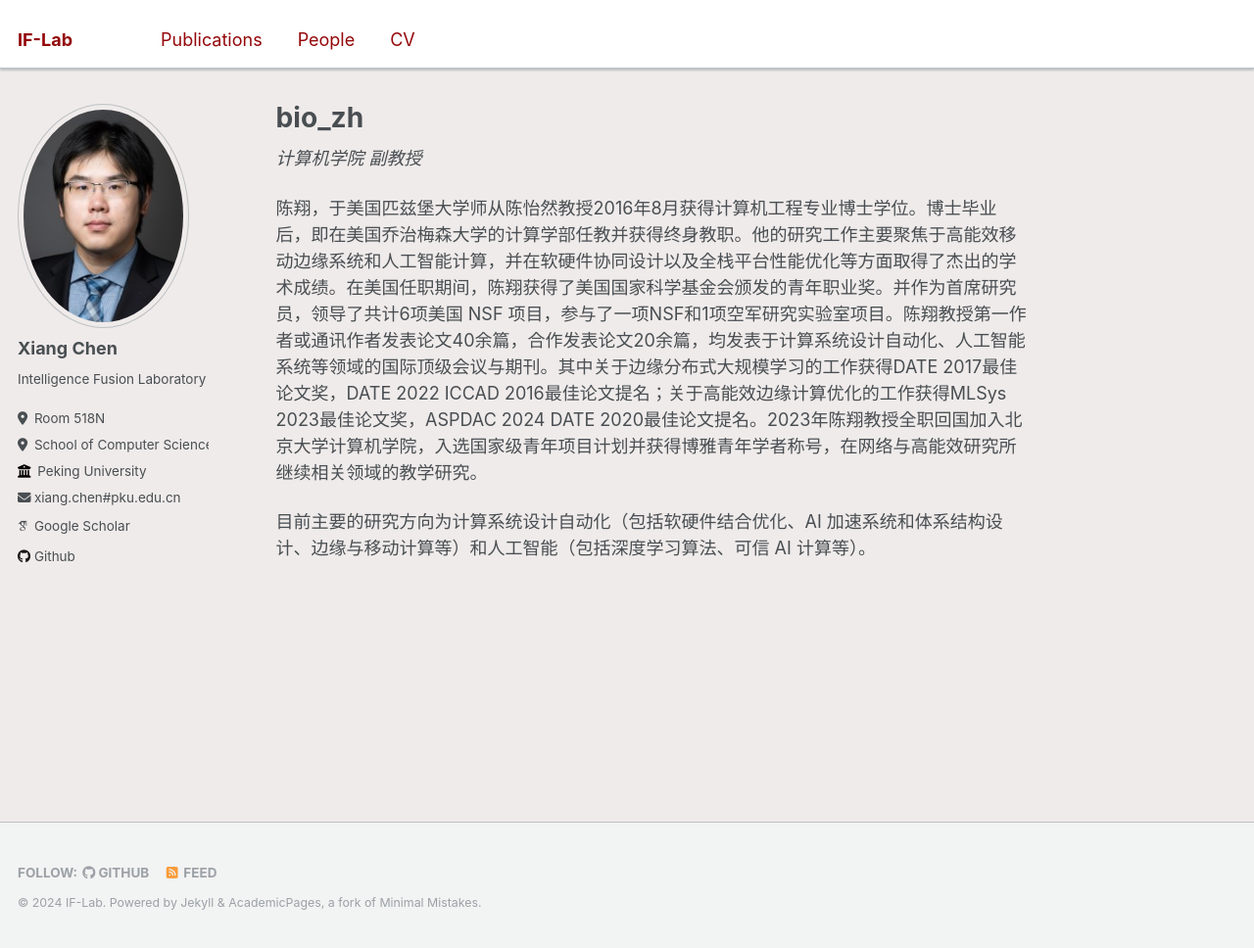
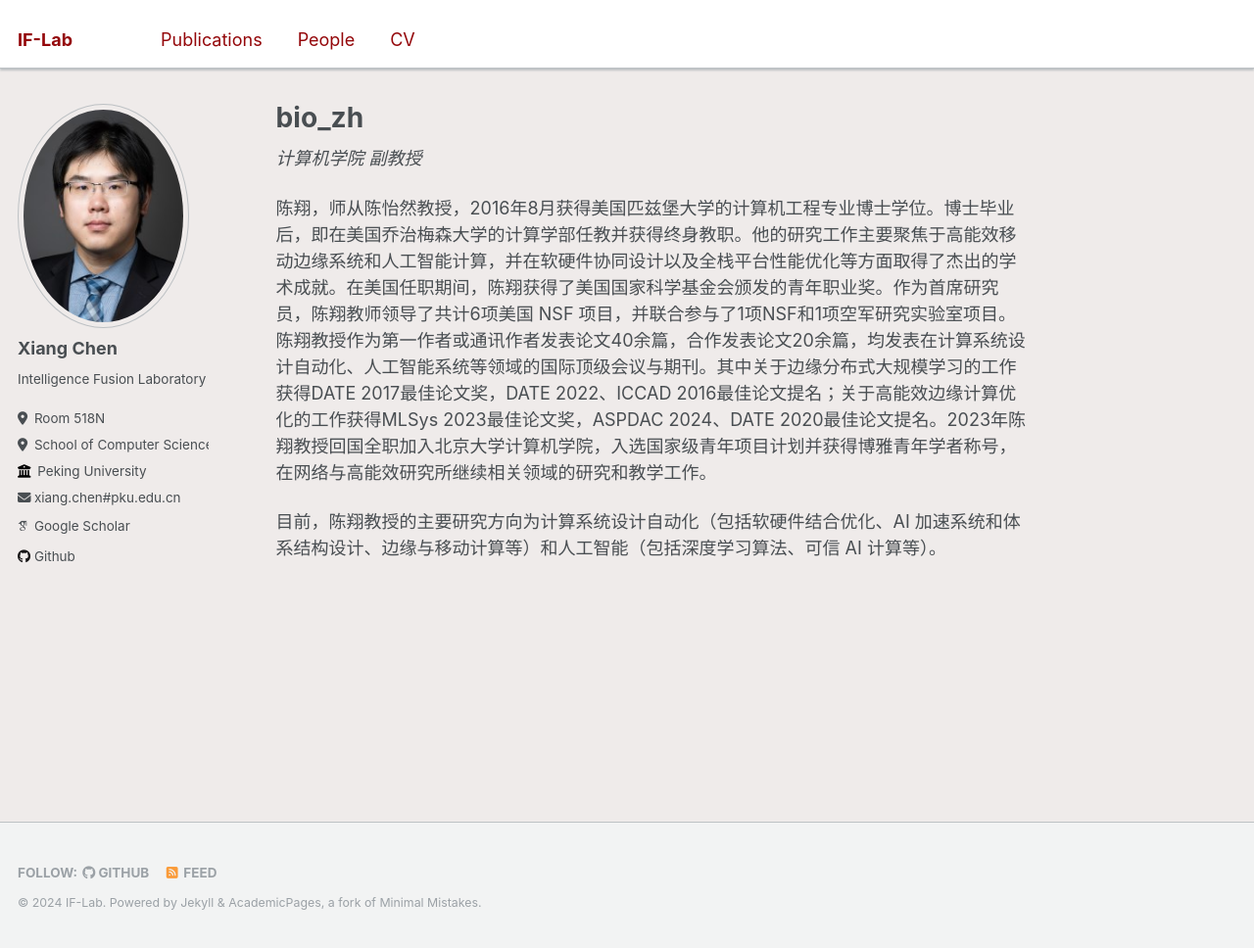
Before and after one commit to if-lab-pku/if-lab-pku.github.io, a Jekyll site: the page built from _pages/bio_zh.md, in a window 1280 px wide and 968 px high. Shown: the whole window at 98% size. Built offline with Jekyll 4.4.1, drawn with Linux system fonts in a browser that asks for light colours; some web fonts are replaced.

Commit message:
Fix typo in bio_zh.md

```diff
--- a/_pages/bio_zh.md
+++ b/_pages/bio_zh.md
@@ -3,6 +3,6 @@
 ---
 *计算机学院 副教授*
 
-陈翔，于美国匹兹堡大学师从陈怡然教授2016年8月获得计算机工程专业博士学位。博士毕业后，即在美国乔治梅森大学的计算学部任教并获得终身教职。他的研究工作主要聚焦于高能效移动边缘系统和人工智能计算，并在软硬件协同设计以及全栈平台性能优化等方面取得了杰出的学术成绩。在美国任职期间，陈翔获得了美国国家科学基金会颁发的青年职业奖。并作为首席研究员，领导了共计6项美国 NSF 项目，参与了一项NSF和1项空军研究实验室项目。陈翔教授第一作者或通讯作者发表论文40余篇，合作发表论文20余篇，均发表于计算系统设计自动化、人工智能系统等领域的国际顶级会议与期刊。其中关于边缘分布式大规模学习的工作获得DATE 2017最佳论文奖，DATE 2022 ICCAD 2016最佳论文提名；关于高能效边缘计算优化的工作获得MLSys 2023最佳论文奖，ASPDAC 2024 DATE 2020最佳论文提名。2023年陈翔教授全职回国加入北京大学计算机学院，入选国家级青年项目计划并获得博雅青年学者称号，在网络与高能效研究所继续相关领域的教学研究。
+陈翔，师从陈怡然教授，2016年8月获得美国匹兹堡大学的计算机工程专业博士学位。博士毕业后，即在美国乔治梅森大学的计算学部任教并获得终身教职。他的研究工作主要聚焦于高能效移动边缘系统和人工智能计算，并在软硬件协同设计以及全栈平台性能优化等方面取得了杰出的学术成就。在美国任职期间，陈翔获得了美国国家科学基金会颁发的青年职业奖。作为首席研究员，陈翔教师领导了共计6项美国 NSF 项目，并联合参与了1项NSF和1项空军研究实验室项目。陈翔教授作为第一作者或通讯作者发表论文40余篇，合作发表论文20余篇，均发表在计算系统设计自动化、人工智能系统等领域的国际顶级会议与期刊。其中关于边缘分布式大规模学习的工作获得DATE 2017最佳论文奖，DATE 2022、ICCAD 2016最佳论文提名；关于高能效边缘计算优化的工作获得MLSys 2023最佳论文奖，ASPDAC 2024、DATE 2020最佳论文提名。2023年陈翔教授回国全职加入北京大学计算机学院，入选国家级青年项目计划并获得博雅青年学者称号，在网络与高能效研究所继续相关领域的研究和教学工作。
 
-目前主要的研究方向为计算系统设计自动化（包括软硬件结合优化、AI 加速系统和体系结构设计、边缘与移动计算等）和人工智能（包括深度学习算法、可信 AI 计算等）。
+目前，陈翔教授的主要研究方向为计算系统设计自动化（包括软硬件结合优化、AI 加速系统和体系结构设计、边缘与移动计算等）和人工智能（包括深度学习算法、可信 AI 计算等）。
```
